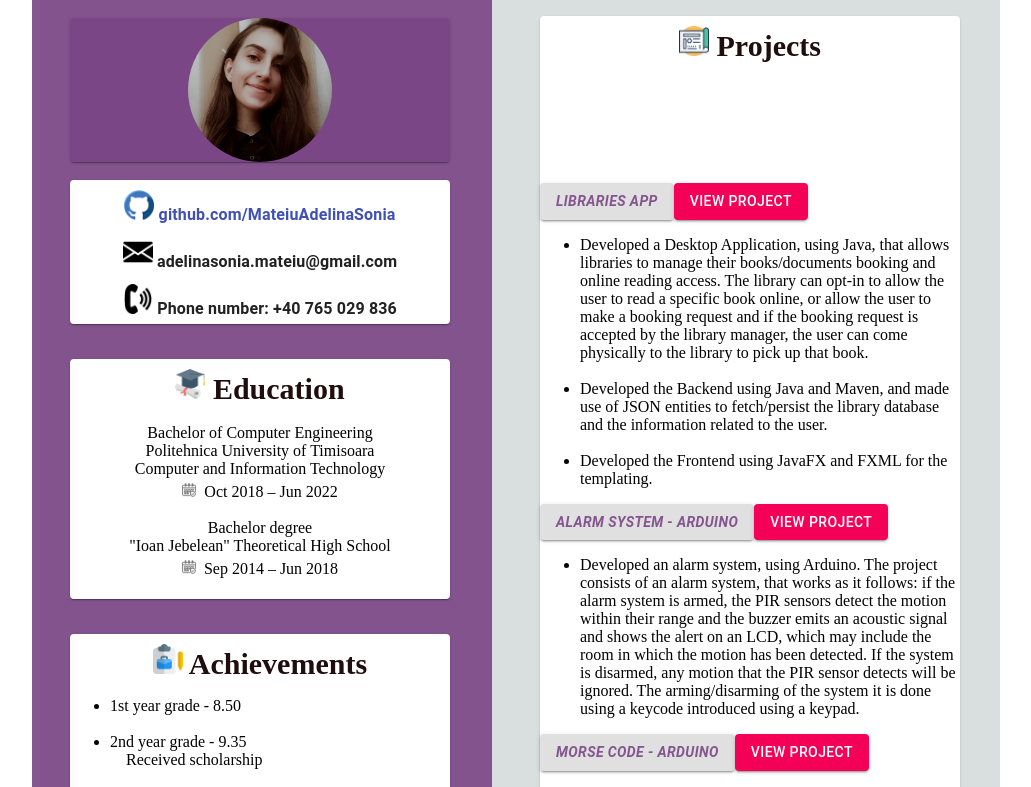
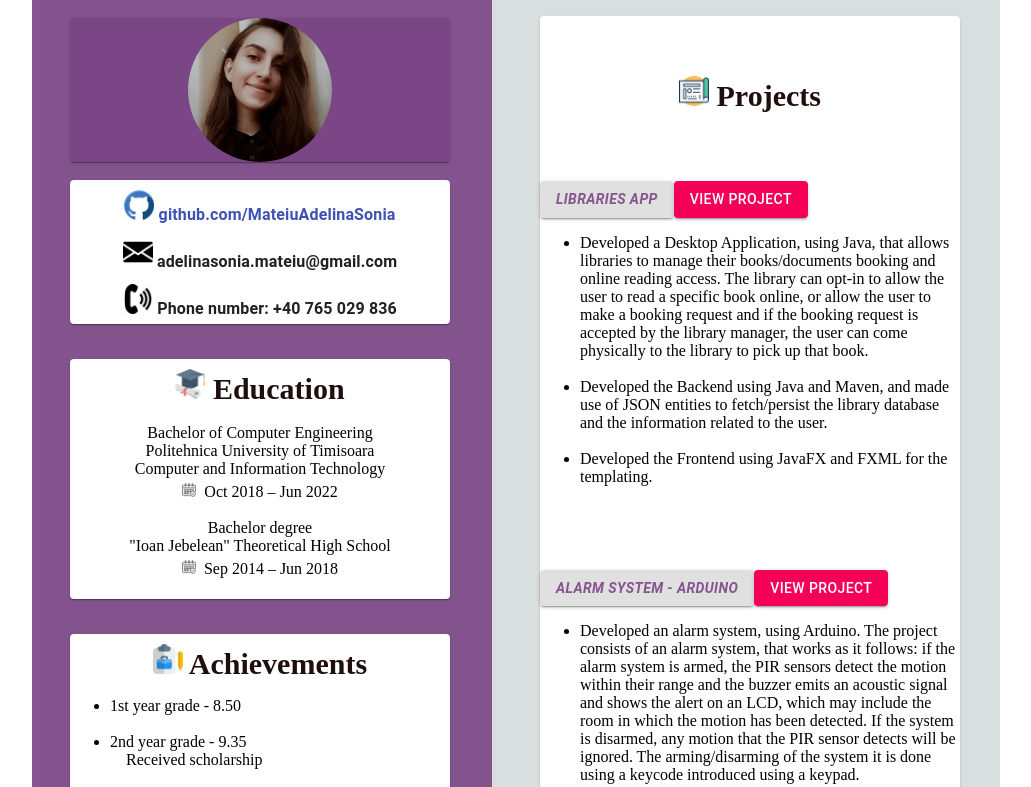
Before and after one commit to MateiuAdelinaSonia/my-react-resume, a React (Create React App) app: page / in a window 1280 px wide. Shown: the top 787 px of the page, without its empty margins (120-1151 px from the left). Built offline with nearby package versions, Linux system fonts and the light colour scheme.

Commit message:
I adjusted margins for buttons.

```diff
--- a/src/App.js
+++ b/src/App.js
@@ -154,9 +154,9 @@ function App() {
                 <Grid align="center" item xs={6} style={{marginTop: '8px', marginRight: '20px'}}>
 
                     <Paper align="center" className={classes.project_paper}>
-                        <img src="../project.png" width='30' hight='30' style={{marginTop: '10px'}}/>
+                        <img src="../project.png" width='30' hight='30' style={{marginTop: '60px'}}/>
                         <typography style={{fontSize: 30, fontWeight: 'bold', color: '#1f0e0d'}}> Projects</typography>
-                        <div style={{textAlign: 'left', color: '#000', marginTop: '120px'}}>
+                        <div style={{textAlign: 'left', color: '#000', marginTop: '68px'}}>
                             <p><Button variant="contained" style={{color: 'rgba(123,70,134,0.91)'}}>
                                 <b><i>Libraries App</i></b>
                             </Button>
@@ -186,10 +186,10 @@ function App() {
                                     </li>
                                 </ul>
                             </p>
-                            <p><Button variant="contained" style={{color: 'rgba(123,70,134,0.91)'}}>
+                            <p><Button variant="contained" style={{color: 'rgba(123,70,134,0.91)', marginTop: '68px'}}>
                                 <b><i>Alarm System - Arduino</i></b>
                             </Button>
-                                <Button variant="contained" color='secondary' href="https://www.tinkercad.com/embed/5hKahdtF0Nj?editbtn=1">
+                                <Button variant="contained" color='secondary' href="https://www.tinkercad.com/embed/5hKahdtF0Nj?editbtn=1" style={{marginTop: '68px'}}>
                                     View project
                                 </Button>
                                 <ul>
@@ -208,10 +208,10 @@ function App() {
                                     </li>
                                 </ul>
                             </p>
-                            <p><Button variant="contained" style={{color: 'rgba(123,70,134,0.91)'}}>
+                            <p><Button variant="contained" style={{color: 'rgba(123,70,134,0.91)', marginTop: '68px'}}>
                                 <b><i>Morse Code - Arduino</i></b>
                             </Button>
-                                <Button variant="contained" color='secondary' href="https://www.tinkercad.com/embed/gXfsY2lRQS2?editbtn=1">
+                                <Button variant="contained" color='secondary' href="https://www.tinkercad.com/embed/gXfsY2lRQS2?editbtn=1" style={{marginTop: '68px'}}>
                                     View project
                                 </Button>
                                 <ul>
@@ -226,7 +226,7 @@ function App() {
                                     </li>
                                 </ul>
                             </p>
-                            <p><Button variant="contained" style={{color: 'rgba(123,70,134,0.91)'}}>
+                            <p><Button variant="contained" style={{color: 'rgba(123,70,134,0.91)', marginTop: '68px'}}>
                                 <b><i>Depo Construct</i></b>
                             </Button>
                                 <ul>
```
